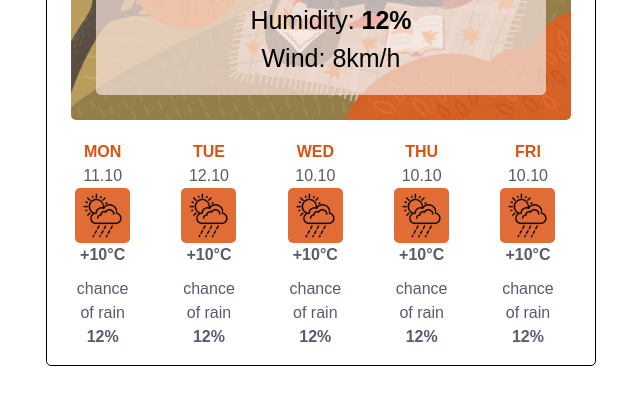
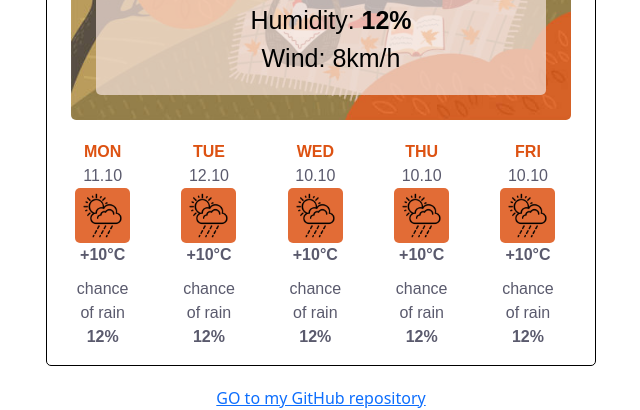
Before and after one commit to TanyaShevchenko/SheCodes-GitHub-hw, a plain HTML site: page index.html in a window 1280 px wide. Shown: the part 546-956 px from the top of the page, without its empty margins (319-959 px from the left). Before the commit the page ends 932 px from the top, so only its background shows below. Drawn offline with nearby package versions, Linux system fonts and the light colour scheme.

Commit message:
add link to my GitHub repository

```diff
--- a/index.html
+++ b/index.html
@@ -125,6 +125,9 @@
       </div>
     </div>
   </body>
+  <footer>
+    <a href="https://github.com/TanyaShevchenko/SheCodes-GitHub-hw" class="gitHub-link">GO to my GitHub repository</a>
+  </footer>
 
   <script src="./src/index.js"></script>
 </html>
--- a/src/style.css
+++ b/src/style.css
@@ -139,3 +139,8 @@
   padding: 5px;
   border-radius: 5px;
 }
+
+.gitHub-link {
+  display: block;
+  text-align: center;
+}
```
